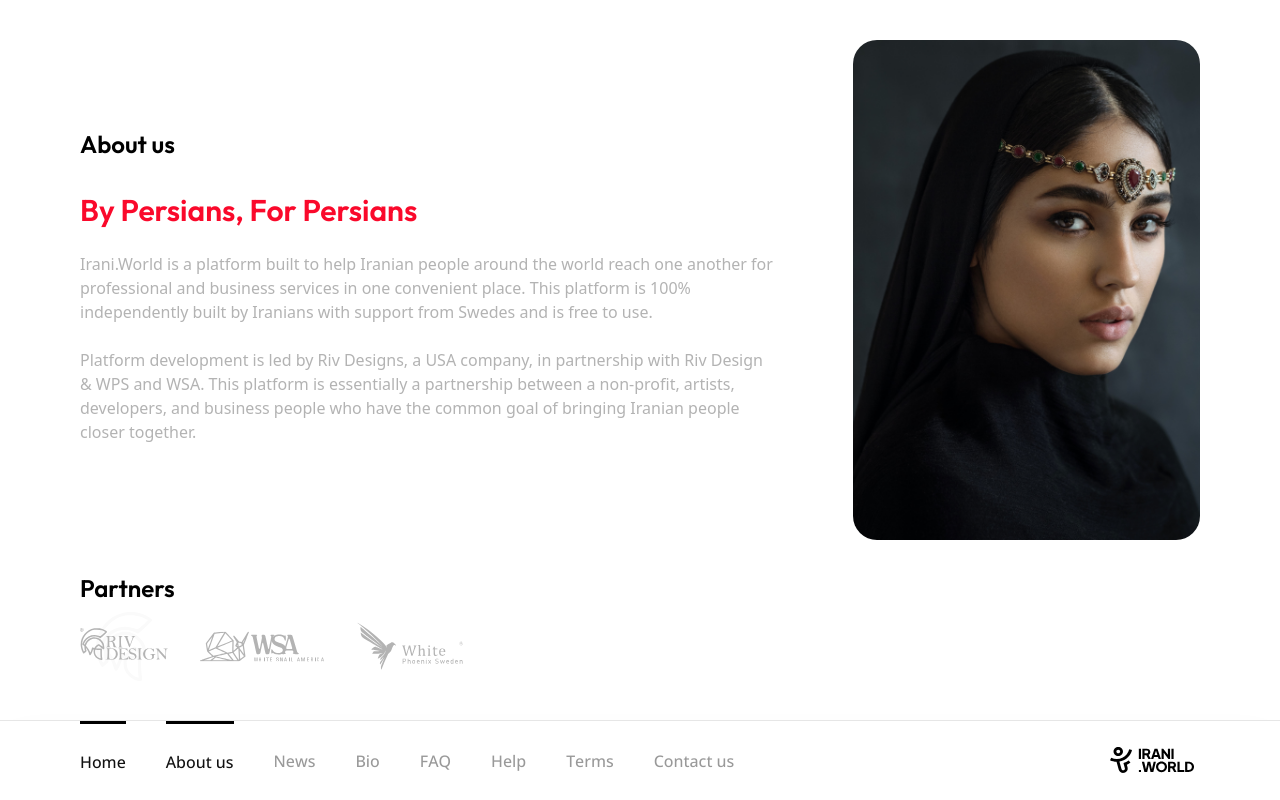
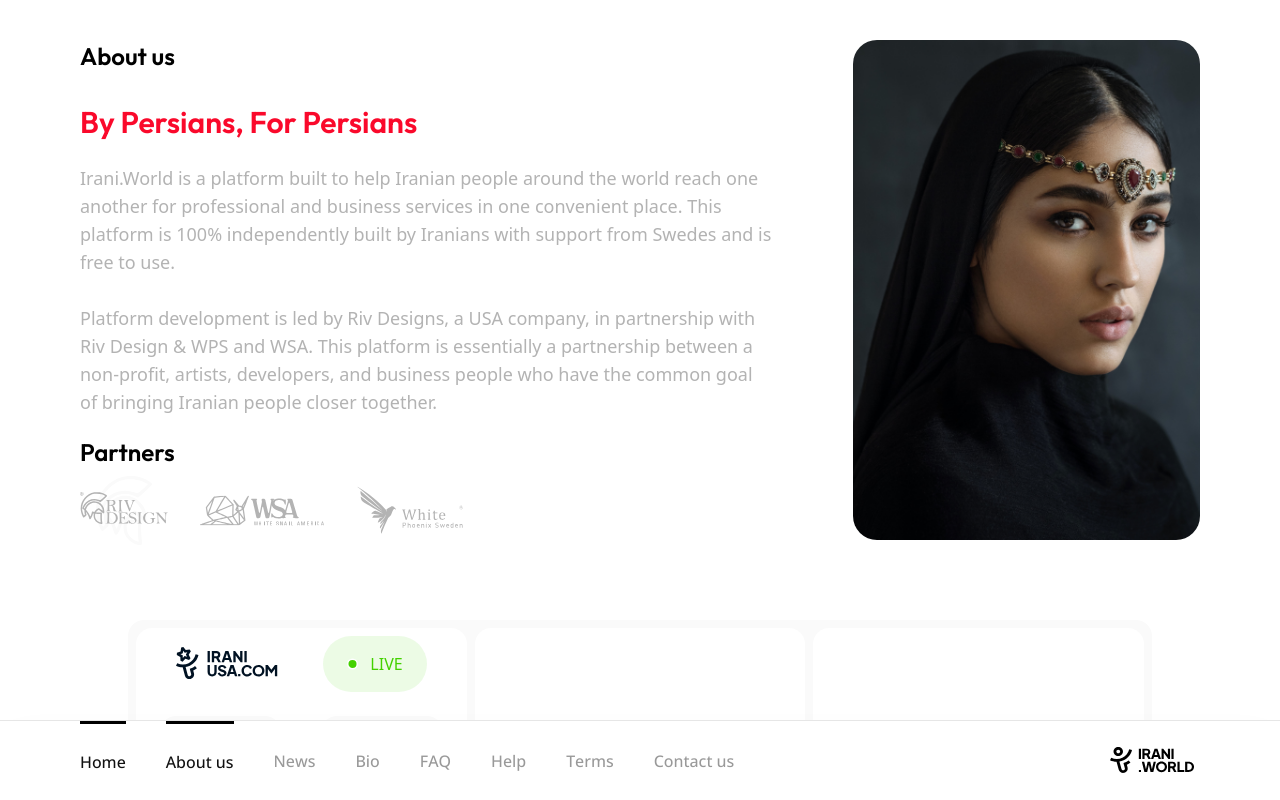
Before and after one commit to MiladDevarts/irani-world, a Next.js app: page /about in a window 1280 px wide. Built offline with nearby package versions, Linux system fonts and the light colour scheme.

Commit message:
fix: edit main layout of about

```diff
--- a/app/about/page.tsx
+++ b/app/about/page.tsx
@@ -1,4 +1,3 @@
-
 import React from "react";
 
 import Head from "next/head";
@@ -6,7 +5,6 @@ import Link from "next/link";
 
 import OverlayMenu from "@/components/OverlayMenu";
 import { Riv, WPS, WSA } from "@/components/Partners";
-
 
 const page = () => {
   return (
@@ -17,15 +15,16 @@ const page = () => {
 
       <OverlayMenu />
 
-      <main className="container flex flex-col lg:flex-row gap-x-20">
-        <div className="w-full lg:w-2/3 flex flex-col mt-32">
+      <main className="container flex flex-col lg:flex-row gap-x-20 h-[500px] mt-28 lg:mt-10">
+        <div className="w-full lg:w-2/3 flex flex-col lg:justify-between">
+          <div>
             <h1 className="text-black text-2xl font-semibold font-outfit mb-8">
               About us
             </h1>
             <h3 className="text-[#FA092B] text-3xl font-semibold font-outfit">
               By Persians, For Persians
             </h3>
-          <p className="text-white-shade-8 mt-6">
+            <p className="lg:max-w-3xl text-lg text-white-shade-8 mt-6">
               Irani.World is a platform built to help Iranian people around the
               world reach one another for professional and business services in
               one convenient place. This platform is 100% independently built by
@@ -34,11 +33,12 @@ const page = () => {
               <br />
               Platform development is led by Riv Designs, a USA company, in
               partnership with Riv Design & WPS and WSA. This platform is
-            essentially a partnership between a non-profit, artists, developers,
-            and business people who have the common goal of bringing Iranian
-            people closer together.
+              essentially a partnership between a non-profit, artists,
+              developers, and business people who have the common goal of
+              bringing Iranian people closer together.
             </p>
-          <div className="mt-5 lg:mt-32">
+          </div>
+          <div className="mt-5">
             <h2 className="text-black text-2xl font-semibold font-outfit mb-2">
               Partners
             </h2>
@@ -50,12 +50,12 @@ const page = () => {
           </div>
         </div>
         <div
-          className="w-1/3 hidden lg:flex flex-col mt-10 h-[500px] bg-cover bg-center rounded-3xl"
+          className="w-1/3 hidden lg:flex flex-col  h-full bg-cover bg-center rounded-3xl"
           style={{ backgroundImage: `url('/images/about/iranian-girl.png')` }}
         ></div>
       </main>
 
-      <section className="w-[95%] lg:w-[80%] mx-auto h-auto lg:h-[300px] my-10 flex flex-col gap-y-2 lg:flex-row gap-x-2 items-center bg-white-shade-2 rounded-2xl p-2">
+      <section className="w-[95%] lg:w-[80%] mx-auto h-auto lg:h-[300px] lg:mt-20 mt-36 mb-10 flex flex-col gap-y-2 lg:flex-row gap-x-2 items-center bg-white-shade-2 rounded-2xl p-2">
         <div className=" w-full lg:w-1/3 h-[300px] lg:h-full rounded-2xl bg-white">
           <div className="flex justify-between items-center px-10 py-2">
             <Link href={"/"}>
```
Lines whose indentation alone changed are shown as unchanged.
